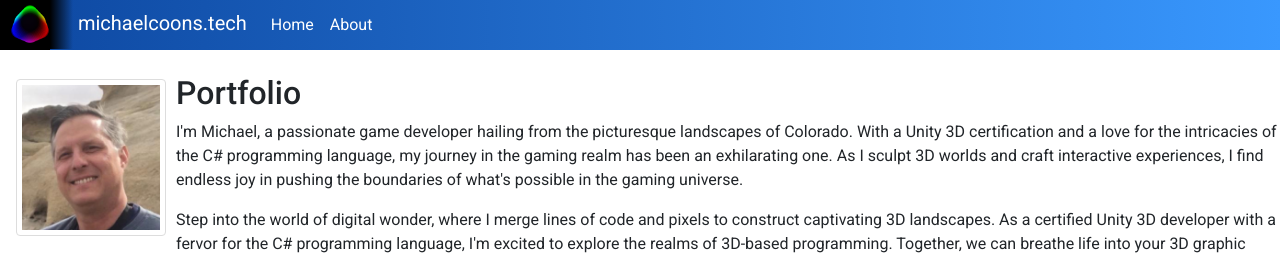
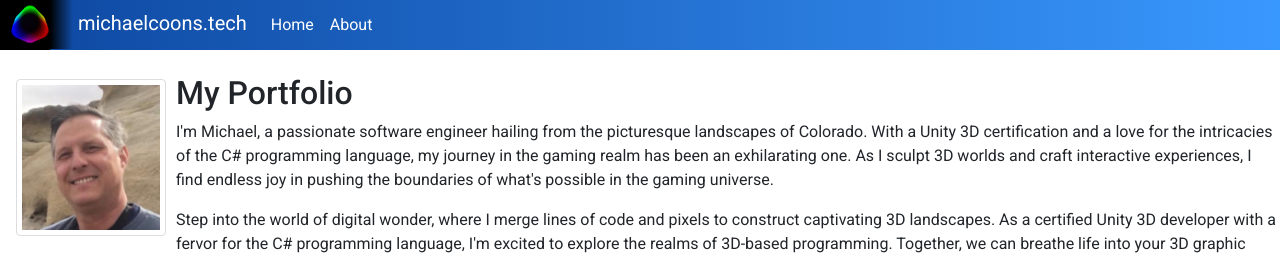
Before and after one commit to mcoons/combined, an Angular app: page /home in a window 1280 px wide. Shown: the top 255 px of the page. Built offline with nearby package versions, Linux system fonts and the light colour scheme.

Commit message:
updated homepage text

```diff
--- a/src/app/home/home.component.html
+++ b/src/app/home/home.component.html
@@ -1,10 +1,14 @@
+<!-- # ng update -->
+<!-- # npm install --force -->
+<!-- # ng build -->
+
 <div id="homeContainer">
     <br>
     <div id="intro">
 
         <img id="me" src="/assets/images/me.jpg" alt="Authors image">
-        <h2>Portfolio</h2>
-        <p>I'm Michael, a passionate game developer hailing from the picturesque landscapes of Colorado. With a Unity 3D certification and a love for the intricacies of the C# programming language, my journey in the gaming realm has been an exhilarating one. As I sculpt 3D worlds and craft interactive experiences, I find endless joy in pushing the boundaries of what's possible in the gaming universe.</p>
+        <h2>My Portfolio</h2>
+        <p>I'm Michael, a passionate software engineer hailing from the picturesque landscapes of Colorado. With a Unity 3D certification and a love for the intricacies of the C# programming language, my journey in the gaming realm has been an exhilarating one. As I sculpt 3D worlds and craft interactive experiences, I find endless joy in pushing the boundaries of what's possible in the gaming universe.</p>
         <p>Step into the world of digital wonder, where I merge lines of code and pixels to construct captivating 3D landscapes. As a certified Unity 3D developer with a fervor for the C# programming language, I'm excited to explore the realms of 3D-based programming. Together, we can breathe life into your 3D graphic dreams.</p>
         <!-- <p>Click on a card to load up the application.</p> -->
         <!-- <p>I'm also training on Unity 3D and AR/VR and have obtained the following badges and certifications.</p> -->
```
Also changed, not shown: 1 other file (tests, documents, lock files or other folders).
